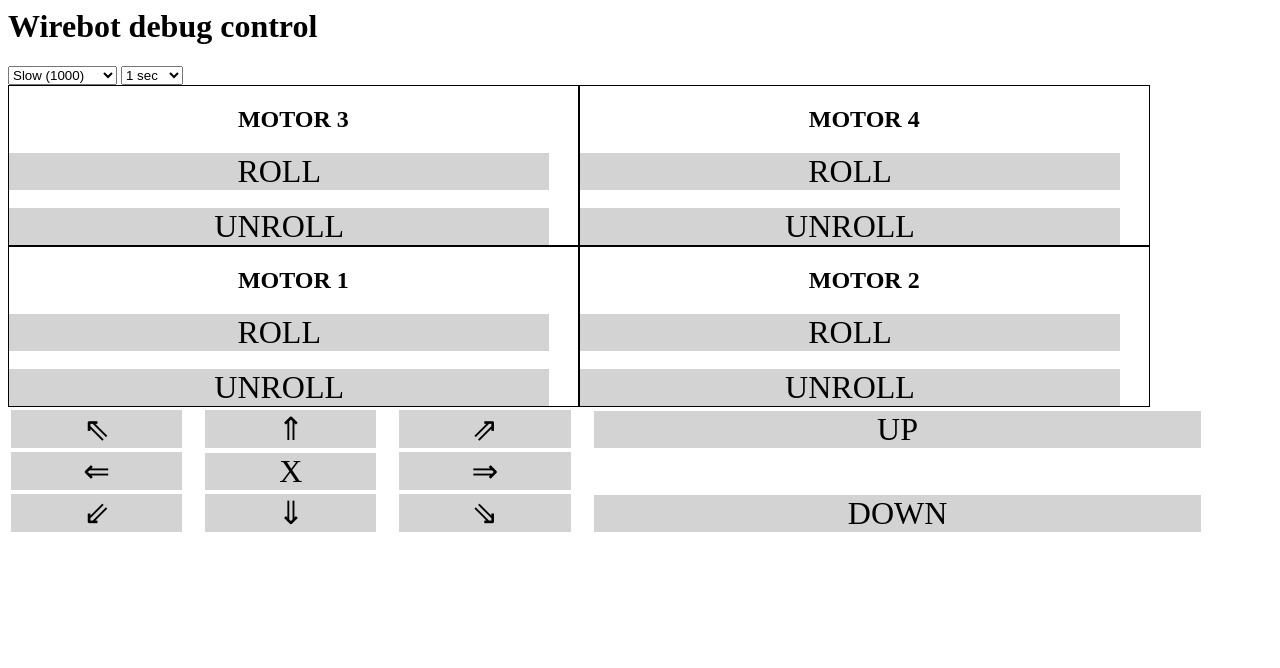
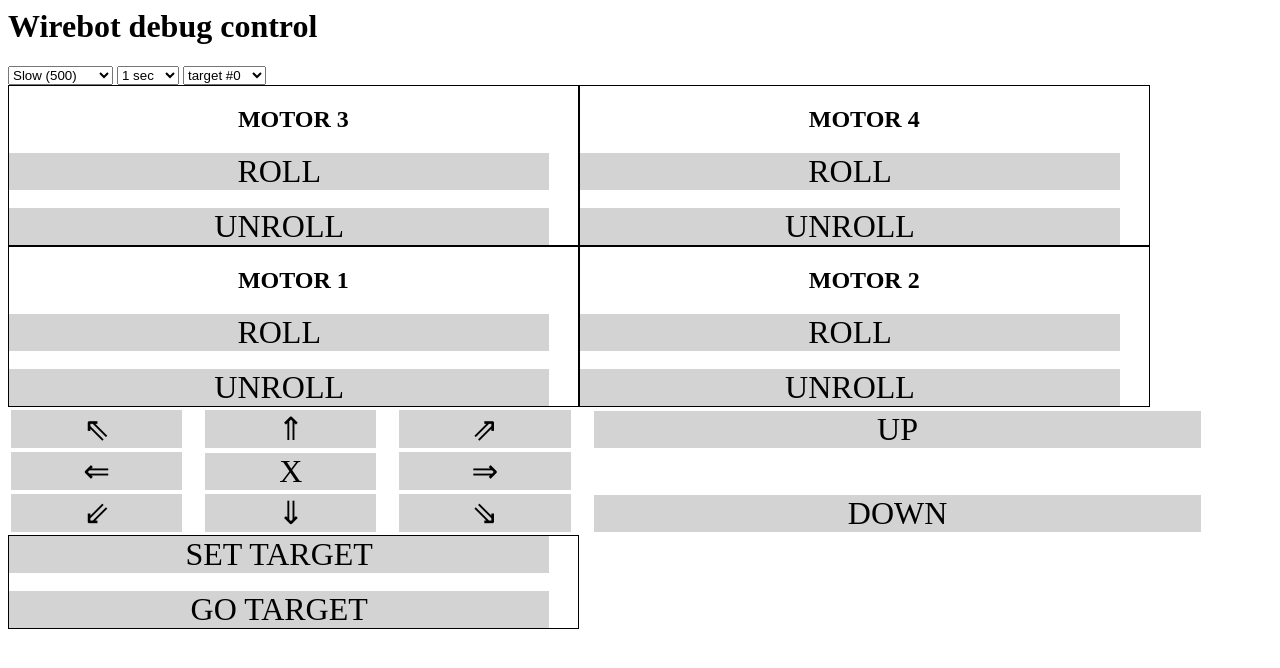
Before and after one commit to Fae-bot/fae-bot, a Python web app: template server/templates/index.html in a window 1280 px wide. Shown: the top 668 px of the page. Run offline with Jinja, Linux system fonts and the light colour scheme; the template is opened without the code that fills it, so the values that code supplies are empty.

Commit message:
Can save position and set targets

```diff
--- a/server/templates/index.html
+++ b/server/templates/index.html
@@ -21,16 +21,21 @@ div.button-grid {text-align:center; width:90%; font-size: 32px; background-color
 <title>Wirebot debug control</title>
 <H1>Wirebot debug control</H1>
 <select id='speed'>
-	<option value="1000" selected="selected">Slow (1000)</option>
-	<option value="500">Medium (500)</option>
-	<option value="200">Fast (200)</option>
-	<option value="100">Very fast (100)</option>
+	<option value="500" selected="selected">Slow (500)</option>
+	<option value="200">Medium (200)</option>
+	<option value="100">Fast (100)</option>
+	<option value="20">Very fast (20)</option>
 </select>
 <select id='time'>
 	<option value="1" selected="selected">1 sec</option>
 	<option value="5">5 sec</option>
 	<option value="20">20 sec</option>
 	<option value="60">1 min</option>
+</select>
+<select id='target_id'>
+{% for i in range(16) %}
+	<option value="{{i}}">target #{{i}}</option>
+{% endfor %}
 </select>
 <div>
 	{% for i in (3,4,1,2) %}
@@ -63,3 +68,8 @@ div.button-grid {text-align:center; width:90%; font-size: 32px; background-color
 		<td><div onClick='post("direction/down")' class='button-grid'>DOWN</div></td>
 	</tr>
 </table>
+<div class='motor-console'>
+		<div class='button' onClick='post("/set_target/"+document.getElementById("target_id").value)'>SET TARGET</div>
+		&nbsp;
+		<div class='button' onClick='post("/go_target/"+document.getElementById("target_id").value)'>GO TARGET</div>
+</div>
```
Also changed, not shown: server/server.py (+12 -0 lines), 1 other file.
